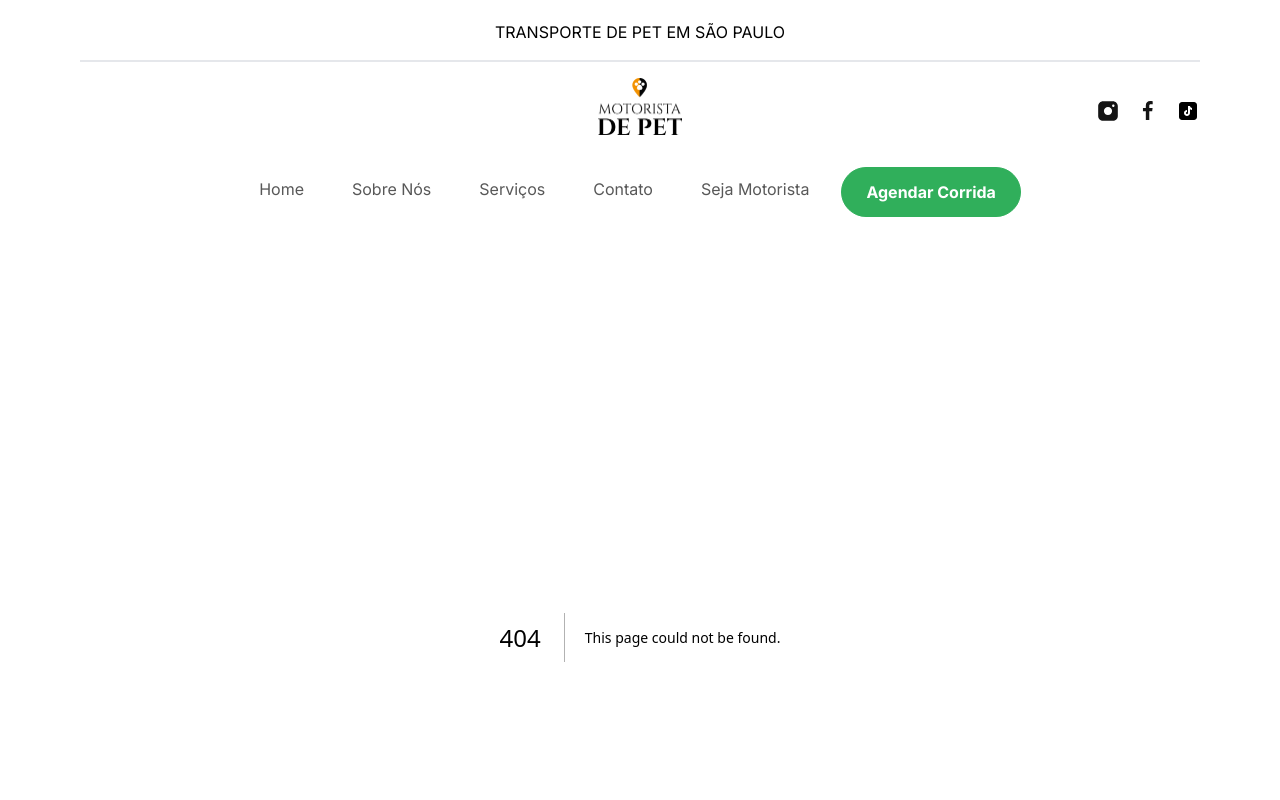
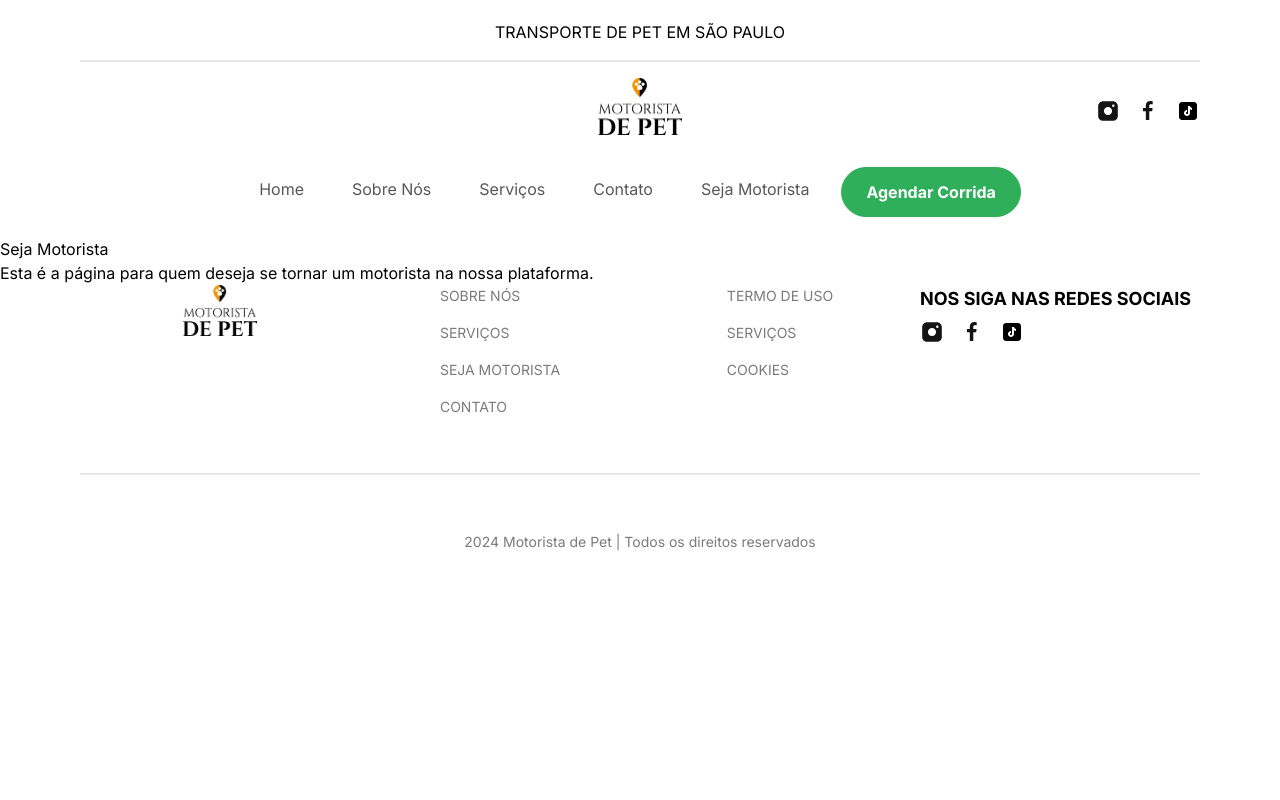
Before and after one commit to miguelofoliveir/dev-motorista-pet, a Next.js app: page /seja-motorista in a window 1280 px wide. Before the commit this address had no page. Shown: the top 800 px of the page. Built offline with nearby package versions, Linux system fonts and the light colour scheme.

Commit message:
add rota de seja motorista

```diff
--- /dev/null
+++ b/app/seja-motorista/page.tsx
@@ -0,0 +1,13 @@
+import RootLayout from "../layout";
+
+export default function SejaMotorista() {
+    return (
+
+            <div className="container">
+                <h1>Seja Motorista</h1>
+                <p>Esta é a página para quem deseja se tornar um motorista na nossa plataforma.</p>
+                {/* Adicione mais conteúdo aqui conforme necessário */}
+            </div>
+
+    );
+}
```
